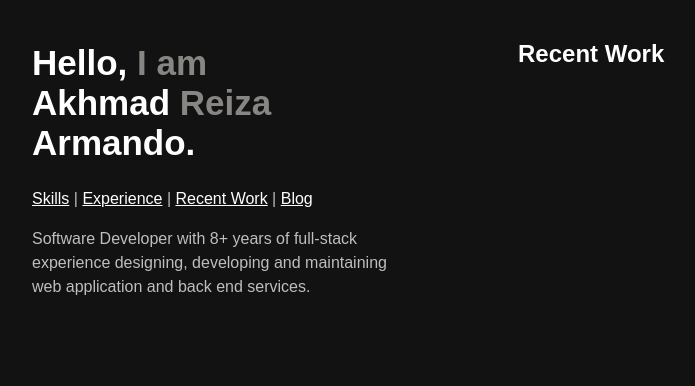
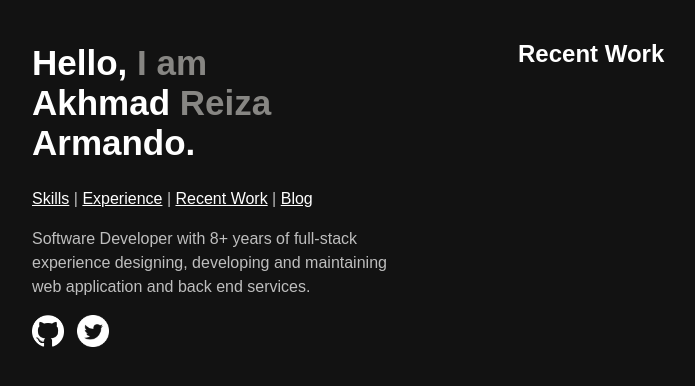
Before and after one commit to akhmadreiza/araweb, a plain HTML site: page index.html in a window 1280 px wide. Shown: the whole page, without its empty margins (68-763 px from the left). Drawn offline with Linux system fonts and the light colour scheme; no server answers.

Commit message:
add twitter and github button

```diff
--- a/index.html
+++ b/index.html
@@ -8,6 +8,24 @@
     <link rel="stylesheet" href="./style/main.css">
     <link rel="shortcut icon" href="./favicon.ico" type="image/x-icon">
     <link rel="icon" href="./favicon.ico" type="image/x-icon">
+    <script type="text/javascript">
+        function githubLogoBrighnessReduced() {
+            var logo = document.getElementById("github-logo");
+            logo.style = "filter: brightness(30%);"
+        }
+        function githubLogoReset() {
+            var logo = document.getElementById("github-logo");
+            logo.style = "filter: brightness(100%);"
+        }
+        function twitterLogoBrighnessReduced() {
+            var logo = document.getElementById("twitter-logo");
+            logo.style = "filter: brightness(30%);"
+        }
+        function twitterLogoReset() {
+            var logo = document.getElementById("twitter-logo");
+            logo.style = "filter: brightness(100%);"
+        }
+    </script>
 </head>
 <body>
     <div class="row">
@@ -26,6 +44,25 @@
                 <p>
                     Software Developer with 8+ years of full-stack experience designing, developing and maintaining web application and back end services.
                 </p>
+                <div>
+                    <a href="https://github.com/akhmadreiza" style="text-decoration: none;" target="blank">
+                        <img id="github-logo" src="GitHub-Mark-Light-120px-plus.png" width="32px"
+                        onmouseover="githubLogoBrighnessReduced();"
+                        onmouseout="githubLogoReset();"
+                        onmousedown="githubLogoBrighnessReduced();"
+                        onmouseup="githubLogoReset();"
+                        />
+                    </a>
+                    &nbsp;
+                    <a href="https://twitter.com/akhmadreiza" style="text-decoration: none;" target="blank">
+                        <img id="twitter-logo" src="Twitter-social-icons-circle-white.png" width="32px"
+                        onmouseover="twitterLogoBrighnessReduced();"
+                        onmouseout="twitterLogoReset();"
+                        onmousedown="twitterLogoBrighnessReduced();"
+                        onmouseup="twitterLogoReset();"
+                        />
+                    </a>
+                </div>
             </div>
         </div>
         <div class="content">
```
Also changed, not shown: GitHub-Mark-Light-120px-plus.png (added), Twitter-social-icons-circle-white.png (added).
